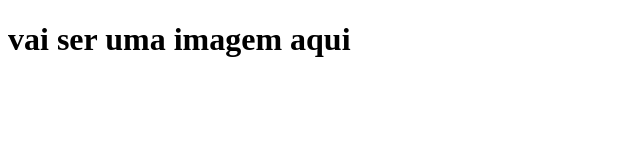
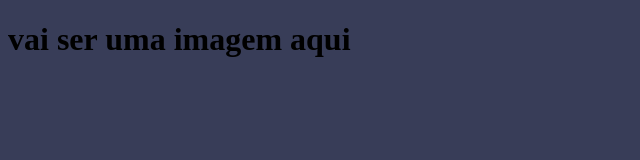
Before and after one commit to yyJuliaa/julia-leo, a plain HTML site: page index.html in a window 1280 px wide. Shown: the whole page, without its empty margins (0-640 px from the left). Drawn offline with Linux system fonts and the light colour scheme.

Commit message:
Add files via upload

```diff
--- a/index.html
+++ b/index.html
@@ -4,10 +4,9 @@
     <meta charset="UTF-8">
     <meta name="viewport" content="width=device-width, initial-scale=1.0">
     <title>Document</title>
-    <link rel=”stylesheet” href=”style.css”>
+    <link rel="stylesheet" href="style.css">
 </head>
 <body>
     <h1> vai ser uma imagem aqui </h1>
-
-
 </body>
+</html>
```
